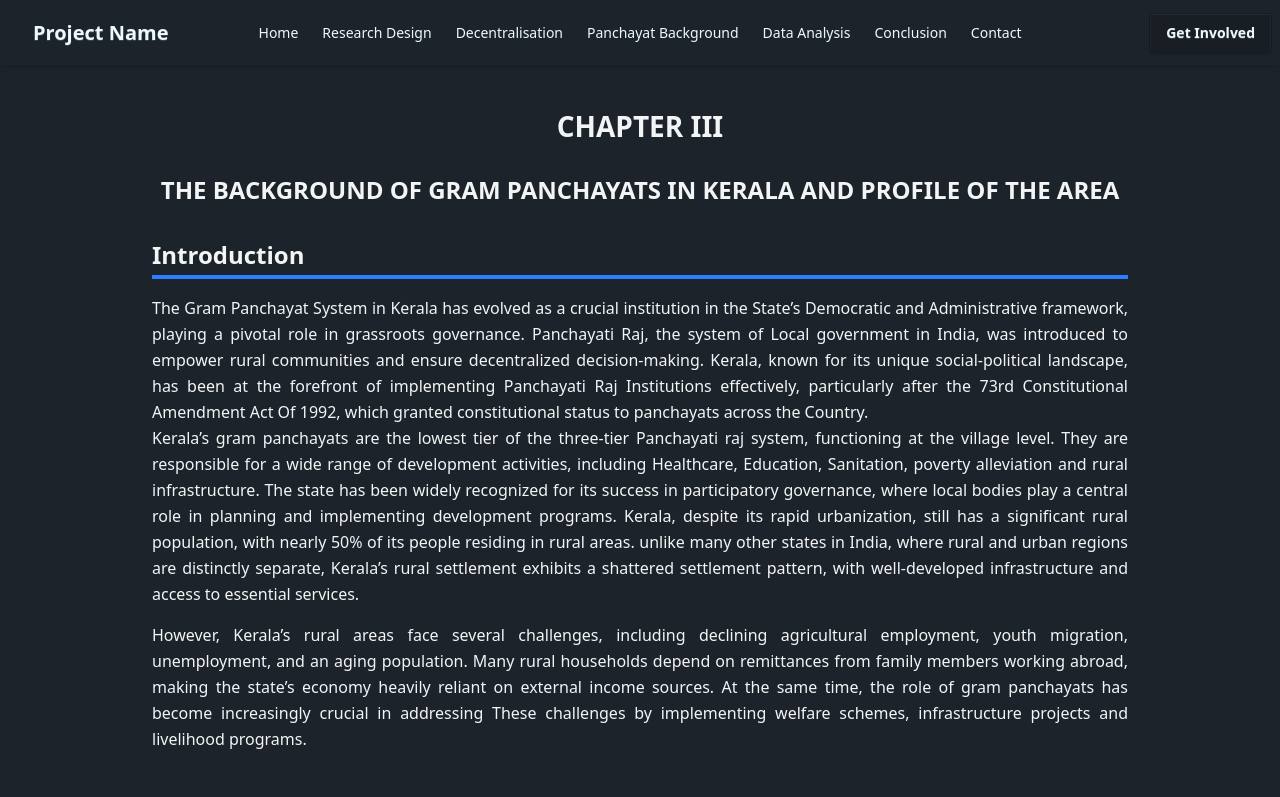
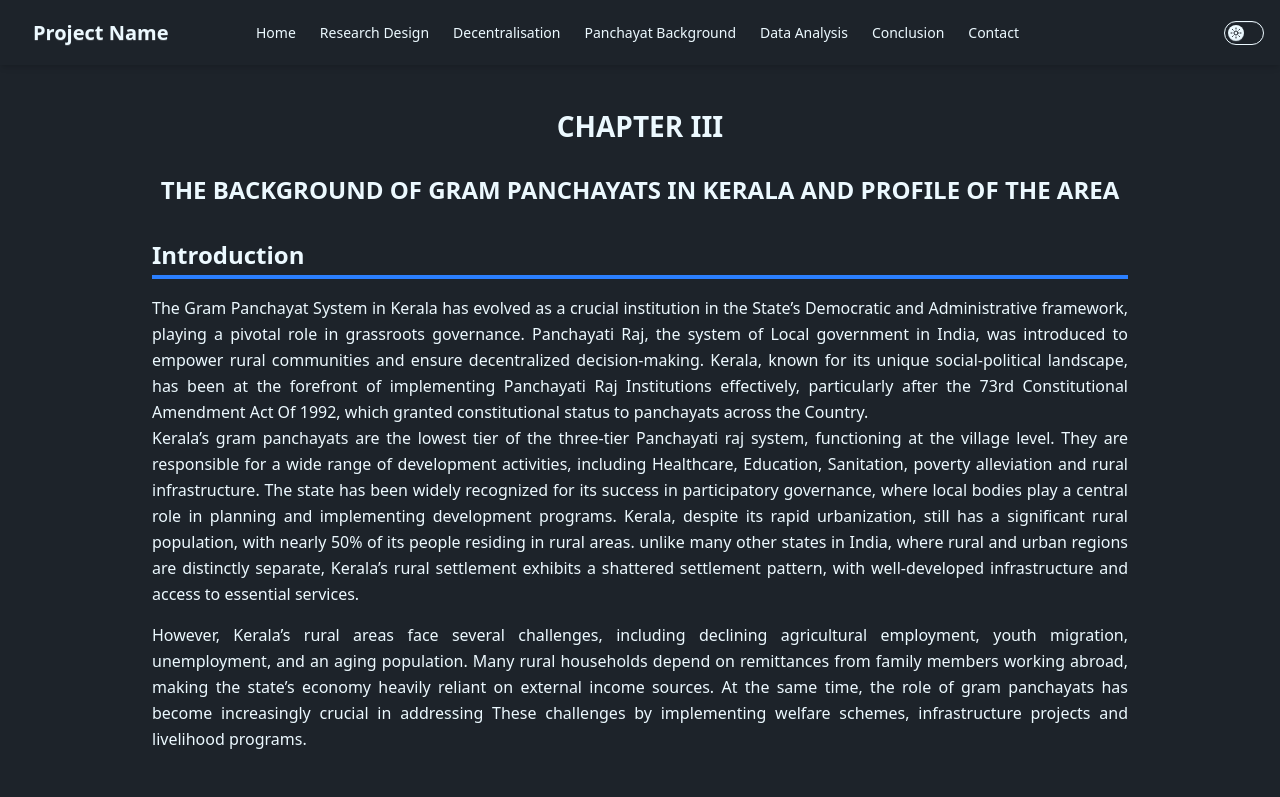
Before and after one commit to Jandev96/Decentralisation-Project, a React (Vite) app: page /gramapanchayathBackground in a window 1280 px wide. Shown: the top 797 px of the page. Built offline with nearby package versions, Linux system fonts and the light colour scheme.

Commit message:
theme added

```diff
--- a/src/component/Decentralisation.jsx
+++ b/src/component/Decentralisation.jsx
@@ -13,7 +13,7 @@ const Decentralization = () => {
       }, []);
 
   return (
-    <div className="p-6 max-w-5xl mx-auto text-justify text-gray-100 leading-relaxed mt-20">
+    <div className="p-6 max-w-5xl mx-auto text-justify  leading-relaxed mt-20">
       <h1 className="text-3xl font-bold mb-6 text-center">Chapter II: Decentralization and Panchayati Raj Institutions in India</h1>
 
       <section className="mb-6" data-aos="fade-up">
--- a/src/component/GramapanchayathBackground.jsx
+++ b/src/component/GramapanchayathBackground.jsx
@@ -14,7 +14,7 @@ useEffect(() => {
       }, []);
 
   return (
-    <div className='p-6 max-w-5xl mx-auto text-justify text-gray-100 leading-relaxed mt-20'>
+    <div className='p-6 max-w-5xl mx-auto text-justify  leading-relaxed mt-20'>
       <h1 style={styles.mainHeading}>CHAPTER III</h1>
       <h2 style={styles.subHeading}>
         THE BACKGROUND OF GRAM PANCHAYATS IN KERALA AND PROFILE OF THE AREA
--- a/src/component/Navbar.jsx
+++ b/src/component/Navbar.jsx
@@ -8,8 +8,8 @@ function Navbar() {
     <>
       {/* Top Navbar */}
       <div className="navbar bg-base-100 shadow-md fixed top-0 left-0 right-0 z-50">
-        <div className="navbar-start">
-          {/* Hamburger for mobile */}
+        {/* Start: Hamburger + Logo */}
+        <div className="navbar-start gap-2">
           <button
             onClick={() => setIsOpen(!isOpen)}
             className="btn btn-circle btn-ghost lg:hidden"
@@ -43,7 +43,7 @@ function Navbar() {
           </Link>
         </div>
 
-        {/* Desktop Menu */}
+        {/* Center: Desktop Menu */}
         <div className="navbar-center hidden lg:flex">
           <ul className="menu menu-horizontal px-1">
             <li><Link to="/">Home</Link></li>
@@ -56,15 +56,41 @@ function Navbar() {
           </ul>
         </div>
 
-        {/* Right button */}
-        <div className="navbar-end hidden lg:flex">
-          <a className="btn">Get Involved</a>
+        {/* End: Theme Toggle + Button */}
+        <div className="navbar-end gap-3 pr-2">
+          {/* Theme Toggle (visible on all screens) */}
+          <label className="toggle text-base-content">
+            <input type="checkbox" value="bumblebee" className="theme-controller" />
+            {/* Sun icon */}
+            <svg aria-label="sun" xmlns="http://www.w3.org/2000/svg" viewBox="0 0 24 24">
+              <g strokeLinejoin="round" strokeLinecap="round" strokeWidth="2" fill="none" stroke="currentColor">
+                <circle cx="12" cy="12" r="4"></circle>
+                <path d="M12 2v2"></path>
+                <path d="M12 20v2"></path>
+                <path d="m4.93 4.93 1.41 1.41"></path>
+                <path d="m17.66 17.66 1.41 1.41"></path>
+                <path d="M2 12h2"></path>
+                <path d="M20 12h2"></path>
+                <path d="m6.34 17.66-1.41 1.41"></path>
+                <path d="m19.07 4.93-1.41 1.41"></path>
+              </g>
+            </svg>
+            {/* Moon icon */}
+            <svg aria-label="moon" xmlns="http://www.w3.org/2000/svg" viewBox="0 0 24 24">
+              <g strokeLinejoin="round" strokeLinecap="round" strokeWidth="2" fill="none" stroke="currentColor">
+                <path d="M12 3a6 6 0 0 0 9 9 9 9 0 1 1-9-9Z"></path>
+              </g>
+            </svg>
+          </label>
+
+          {/* Desktop-only button */}
+
         </div>
       </div>
 
       {/* Slide-in mobile menu */}
       <div
-        className={`fixed top-0 z-50 left-0 h-full w-64 bg-base-100  shadow-lg transform transition-transform duration-300 ease-in-out ${
+        className={`fixed top-0 z-40 left-0 h-full w-64 bg-base-100 shadow-lg transform transition-transform duration-300 ease-in-out ${
           isOpen ? 'translate-x-0' : '-translate-x-full'
         } lg:hidden pt-20`}
       >
--- a/src/component/ResearchDesign.jsx
+++ b/src/component/ResearchDesign.jsx
@@ -14,7 +14,7 @@ const ResearchDesign = () => {
         });
       }, []);
   return (
-    <div className="p-6 max-w-5xl mx-auto text-justify text-gray-100 leading-relaxed mt-20">
+    <div className="p-6 max-w-5xl mx-auto text-justify  leading-relaxed mt-20">
       <h1 className="text-3xl font-bold mb-6 text-center">Chapter I: Research Design</h1>
 
       <section className="mb-6 " data-aos="fade-up">
```
